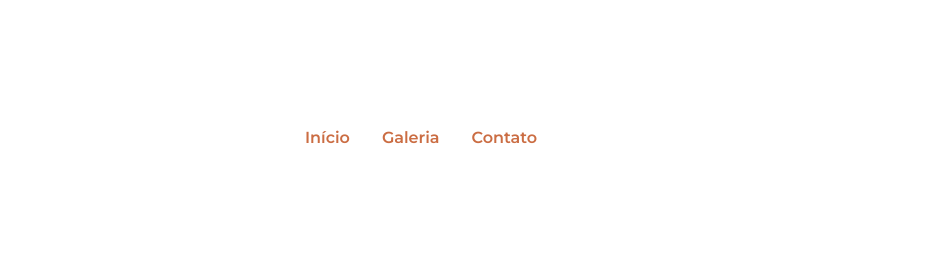
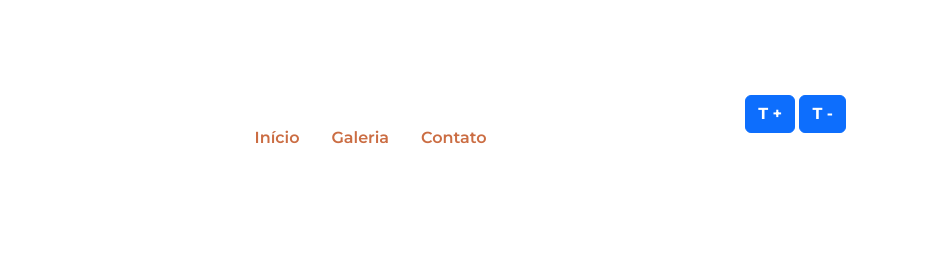
Before and after one commit to herickdossantosgoularte/Primeiroprojeto3b, a plain HTML site: page index.html in a window 1280 px wide. Shown: the top 280 px of the page, 352-1280 px from the left. Drawn offline with nearby package versions, Linux system fonts and the light colour scheme; a script that the page names is missing; files whose address does not match are found by name.

Commit message:
inclusão de botões de acessibilidade

```diff
--- a/index.html
+++ b/index.html
@@ -22,7 +22,8 @@
                 <li class="nav-item"><a class="nav-link" href="#contato">Contato</a></li>
             </ul>
             <div id="acessibilidade" class="menu-acessibilidade">
-
+                <button id="aumentar-fonte" class="btn btn-primary fw-bold"> T + </button>
+                <button id="fonte" class="btn btn-primary fw-bold"> T - </button>
             </div>
         </nav>
 
```
